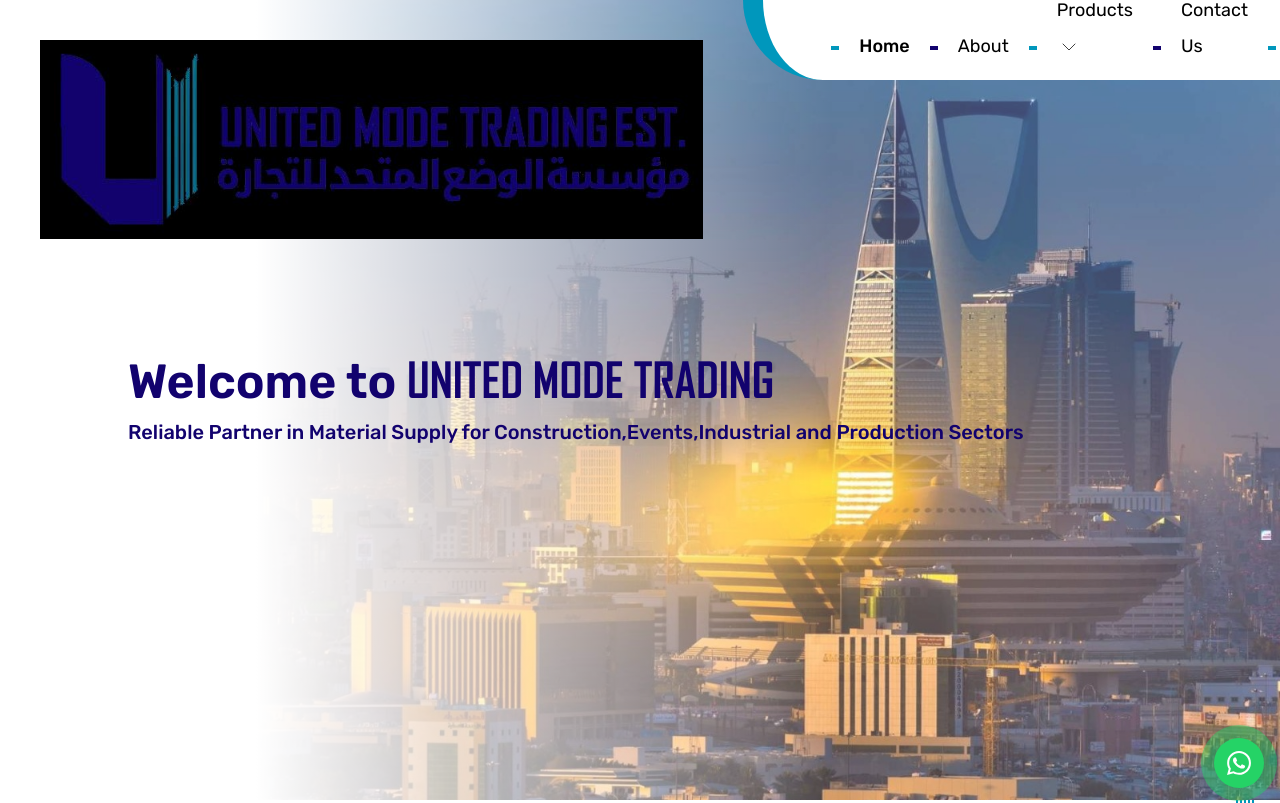
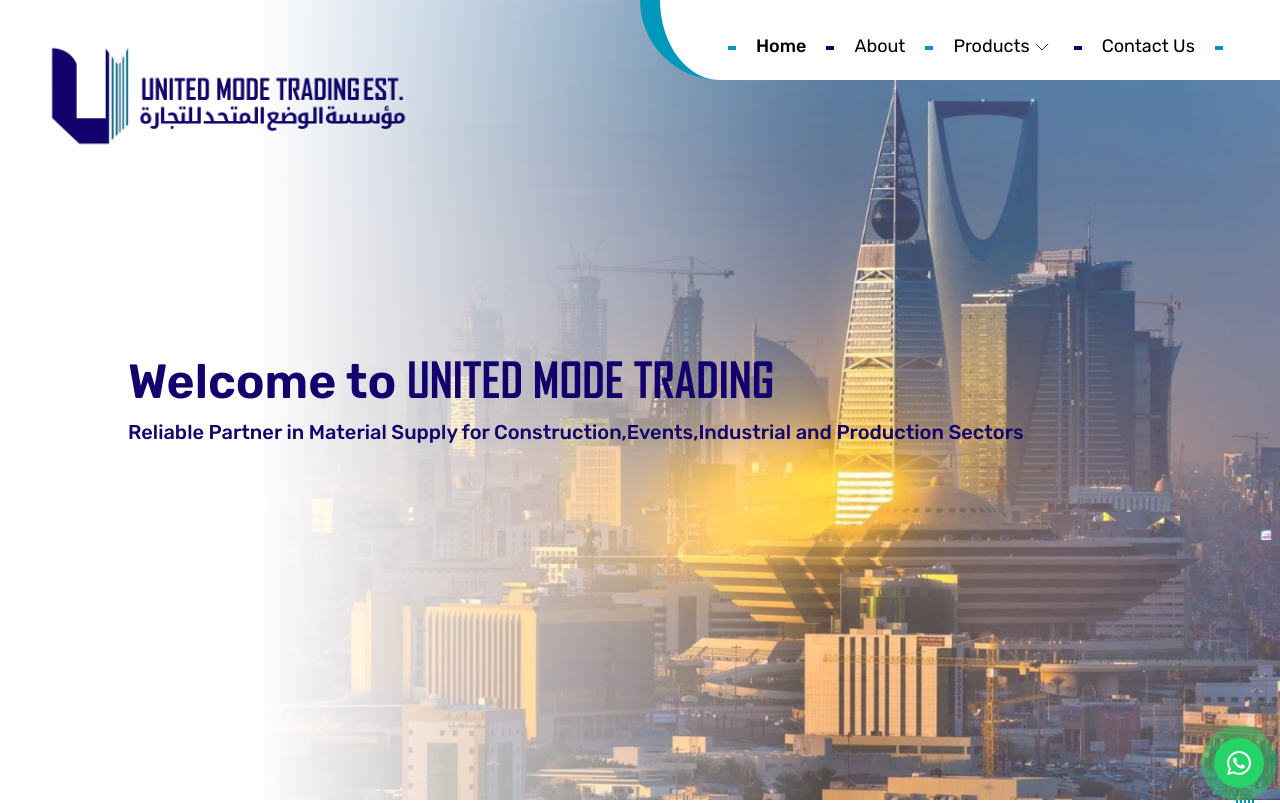
Before and after one commit to Rishal-pc7/umtksa, a React (Vite) app: page / in a window 1280 px wide. Shown: the top 803 px of the page. Built offline with nearby package versions, Linux system fonts and the light colour scheme.

Commit message:
logo changed

```diff
--- a/src/Components/Header/Header.jsx
+++ b/src/Components/Header/Header.jsx
@@ -1,7 +1,7 @@
 import {ChevronDown, ChevronUp, MenuIcon,  X} from 'lucide-react'
 import { useState,useEffect } from 'react'
 import {useLocation } from 'react-router-dom'
-import logo from '../../assets/mainlogo.jpg'
+import logo from '../../assets/mainlogo.png'
 function Header() {
     const [drop,setDrop] = useState(false)
     const [menu,setMenu] = useState(false)
@@ -69,10 +69,8 @@
       </div>
     }
     <div className="logo h-auto w-full z-[75] md:h-24 bg-transparent absolute top-0 left-0 flex justify-between">
-    <div className="h-14 m-2 md:h-28 md:m-10 w-2/3">
 
-      <img className="" src={logo} alt=""/>
-    </div>
+      <img className="h-14 m-2 md:h-28 md:m-10 " src={logo} alt=""/>
       <div className="menus z-[75]  flex md:hidden justify-end w-[20%]">
             {menu ? <button className='outline-none p-4 bg-none ' onClick={()=>setMenu(!menu)}><X/></button>:<button className='outline-none p-4 bg-none' onClick={()=>setMenu(!menu)}><MenuIcon/></button>}
         </div>
```
Also changed, not shown: src/assets/mainlogo.png (renamed from src/assets/logo-removebg-preview (1).png).
